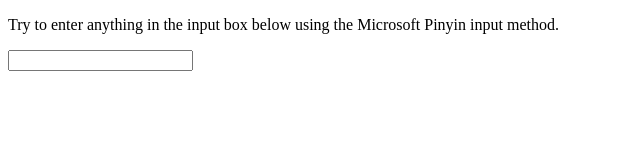
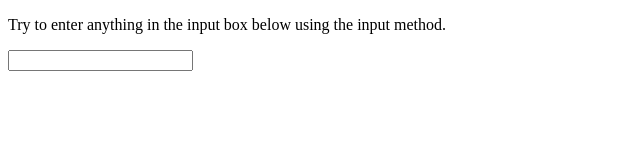
Before and after one commit to cfdxkk/microsoft-pinyin-is-the-blender-of-html-input-element, a plain HTML site: page index.html in a window 1280 px wide. Shown: the whole page, without its empty margins (0-640 px from the left). Drawn offline with Linux system fonts and the light colour scheme.

Commit message:
Revise input method description in index.html
Updated the input method description in the HTML.

```diff
--- a/index.html
+++ b/index.html
@@ -6,7 +6,7 @@
     <title>Microsoft Pinyin is the blander of html input</title>
 </head>
 <body>
-    <p>Try to enter anything in the input box below using the Microsoft Pinyin input method.</p>
+    <p>Try to enter anything in the input box below using the input method.</p>
     <input id="test-input" type="text" />
 
     <script>
@@ -16,4 +16,5 @@
 		}
     </script>
 </body>
+
 </html>
```
